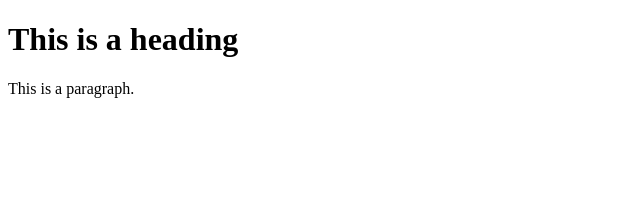
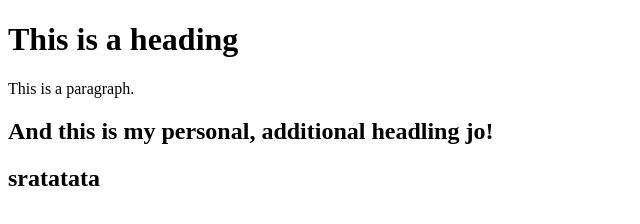
Before and after one commit to szaykah/szaykah.github.io, a plain HTML site: page index.html in a window 1280 px wide. Shown: the whole page, without its empty margins (0-640 px from the left). Drawn offline with Linux system fonts and the light colour scheme.

Commit message:
add html file

```diff
--- a/index.html
+++ b/index.html
@@ -5,6 +5,8 @@
 
 <h1>This is a heading</h1>
 <p>This is a paragraph.</p>
+<h2>And this is my personal, additional headling jo!</h2>
+<h2>sratatata</h2>
 
 </body>
 </html>
```
